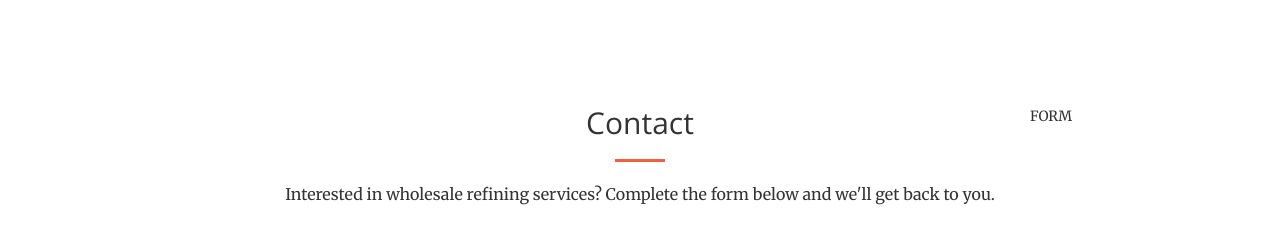
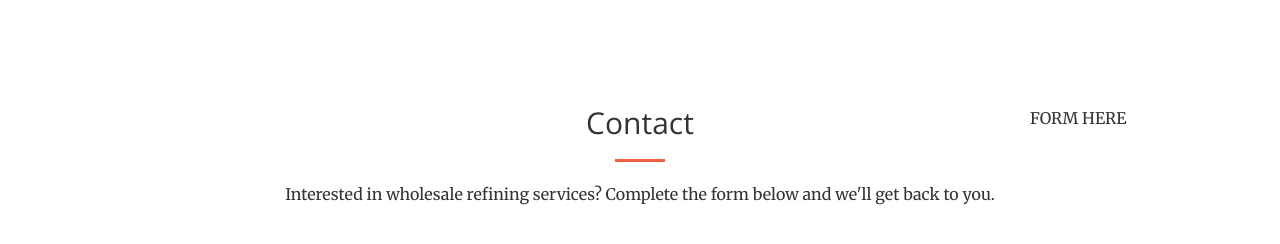
Before and after one commit to wesosan/wesosan.github.io, a Jekyll site: the page built from index.html, in a window 1280 px wide and 900 px high. Shown: the part 450-694 px from the top of the window. Built offline with Jekyll 4.4.1, drawn with Linux system fonts in a browser that asks for light colours.

Commit message:
Update contact.html

```diff
--- a/_includes/contact.html
+++ b/_includes/contact.html
@@ -6,7 +6,9 @@
                 <hr class="primary">
                 <p>Interested in wholesale refining services? Complete the form below and we'll get back to you.</p>
             </div>
-            FORM
+            <div>
+                <p>FORM HERE</p>
+            </div>
         <!-- <div class="col-lg-2 col-lg-offset-2 text-center">
             <a href="https://twitter.com/{{ site.twitter_username }}">
                 <i class="fa fa-twitter fa-3x wow bounceIn" data-wow-delay=".1s"></i>
```
